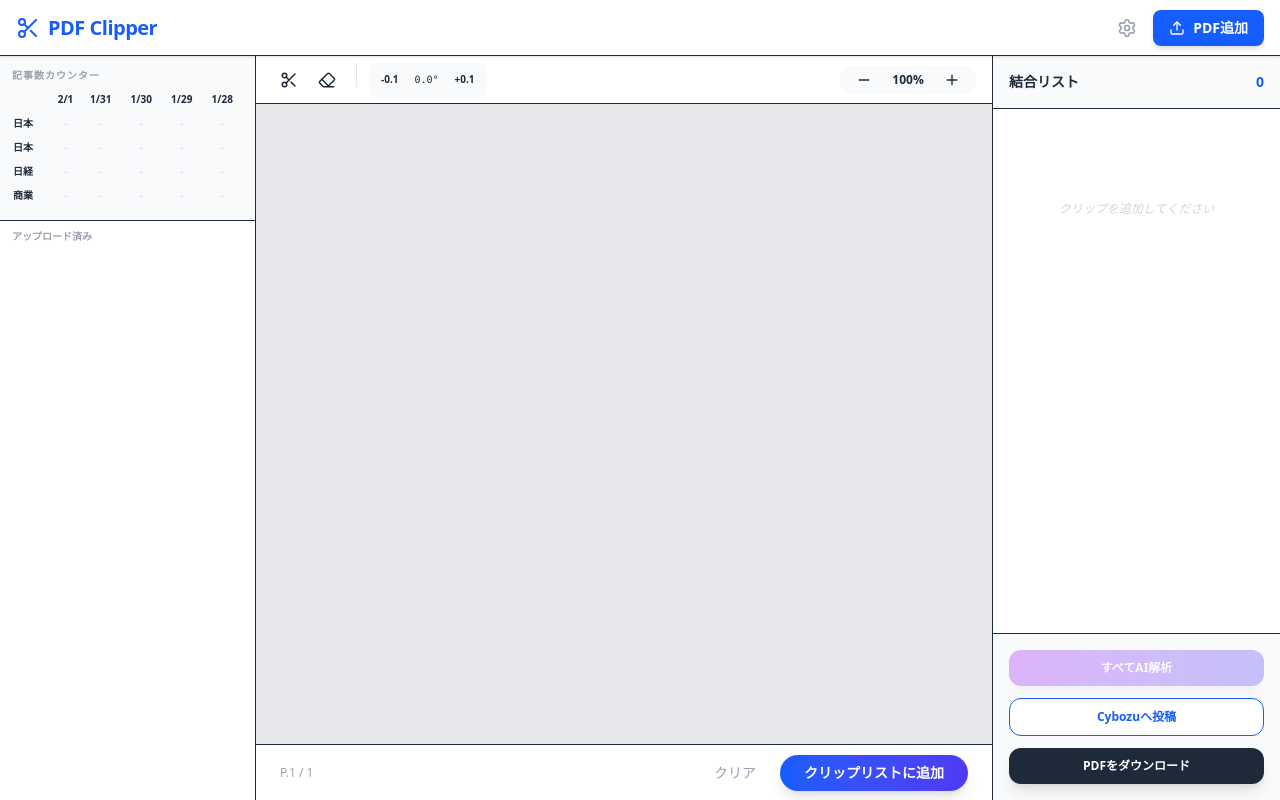
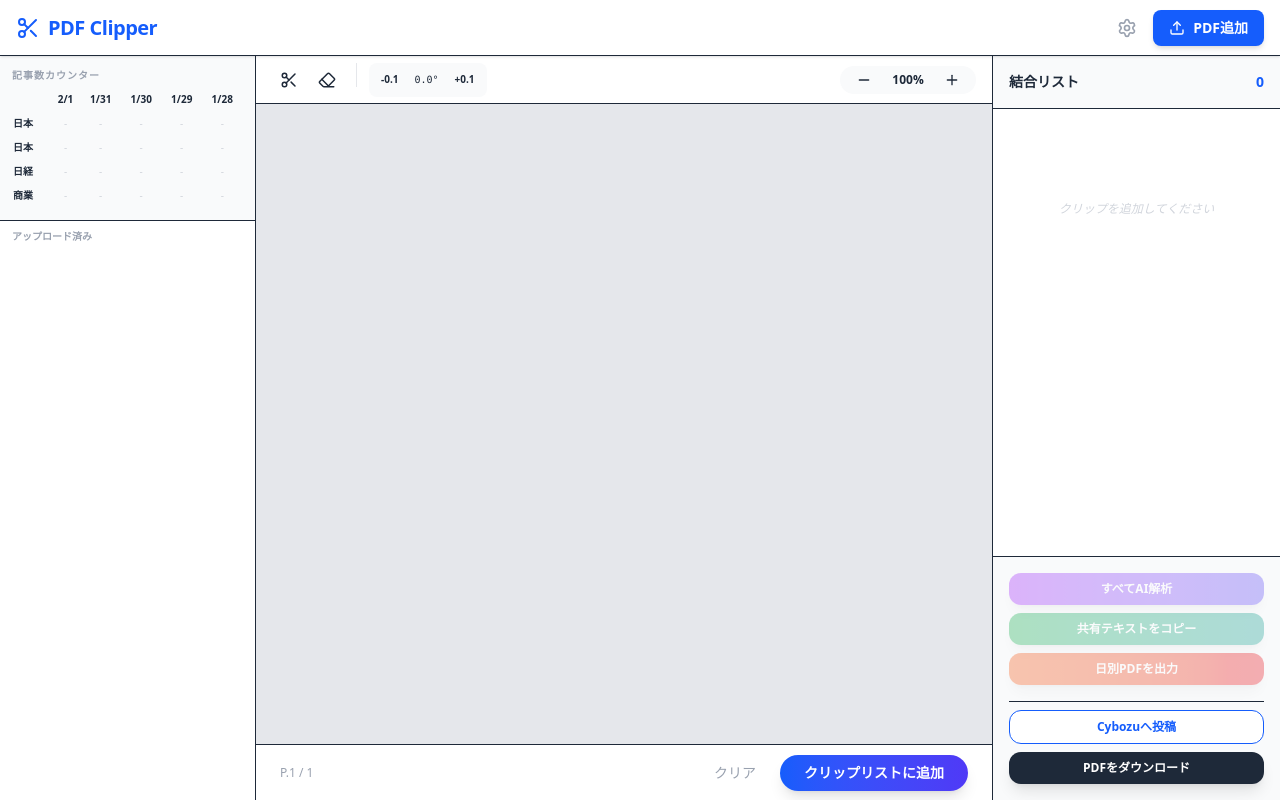
Before and after one commit to nakamurapomeo/pdf-clipper, a React (Vite) app: page / in a window 1280 px wide. Built offline with nearby package versions, Linux system fonts and the light colour scheme.

Commit message:
feat: 日別PDF出力共有テキストコピー機能を追加

```diff
--- a/src/PDFClipperApp.jsx
+++ b/src/PDFClipperApp.jsx
@@ -17,6 +17,10 @@ const useScript = (src) => {
 
 const formatDate = (date) => `${date.getFullYear()}.${date.getMonth() + 1}.${date.getDate()}`;
 const formatShortDate = (date) => `${date.getMonth() + 1}/${date.getDate()}`;
+const formatFileNameDate = (date) => {
+    const d = new Date(date);
+    return `${d.getFullYear()}.${d.getMonth() + 1}.${d.getDate()}`;
+};
 const formatDateKey = (date) => {
     const d = new Date(date);
     return `${d.getFullYear()}-${String(d.getMonth() + 1).padStart(2, '0')}-${String(d.getDate()).padStart(2, '0')}`;
@@ -152,7 +156,9 @@ const PDFClipperApp = () => {
         offscreen.width = w; offscreen.height = h;
         ctx.drawImage(canvas, x, y, w, h, 0, 0, w, h);
         const dataUrl = offscreen.toDataURL('image/jpeg');
-        const newClip = { id: Date.now(), dataUrl, title: '', scalePercent: 100, aspectRatio: w / h };
+        // デフォルトで今日の日付と最初の新聞種別を設定
+        const todayKey = formatDateKey(new Date());
+        const newClip = { id: Date.now(), dataUrl, title: '', scalePercent: 100, aspectRatio: w / h, date: todayKey, newspaper: 'agri' };
         setClips([...clips, newClip]);
         setCropRect({ x: 0, y: 0, w: 0, h: 0 });
         setMode('view');
@@ -221,10 +227,124 @@ const PDFClipperApp = () => {
         link.click();
     };
 
+    // 日別PDF出力機能
+    const downloadDailyPDFs = async () => {
+        if (!window.PDFLib || clips.length === 0) {
+            alert('クリップがありません。');
+            return;
+        }
+        // 日付でグループ化
+        const clipsByDate = {};
+        for (const clip of clips) {
+            const dateKey = clip.date || formatDateKey(new Date());
+            if (!clipsByDate[dateKey]) clipsByDate[dateKey] = [];
+            clipsByDate[dateKey].push(clip);
+        }
+        // 新聞順でソート
+        const newspaperOrder = { agri: 0, nikkei: 1, mj: 2, commercial: 3 };
+        for (const dateKey in clipsByDate) {
+            clipsByDate[dateKey].sort((a, b) => (newspaperOrder[a.newspaper] || 0) - (newspaperOrder[b.newspaper] || 0));
+        }
+        const dateKeys = Object.keys(clipsByDate).sort();
+        if (dateKeys.length === 1) {
+            // 1日分のみの場合は直接ダウンロード
+            const blob = await createPdfBlob(clipsByDate[dateKeys[0]]);
+            if (!blob) return;
+            const link = document.createElement('a');
+            link.href = URL.createObjectURL(blob);
+            link.download = `${fileNamePrefix}${formatFileNameDate(dateKeys[0])}.pdf`;
+            link.click();
+        } else {
+            // 複数日の場合はZIPでダウンロード
+            if (!window.JSZip) {
+                alert('JSZipがロードされていません。');
+                return;
+            }
+            const zip = new window.JSZip();
+            for (const dateKey of dateKeys) {
+                const blob = await createPdfBlob(clipsByDate[dateKey]);
+                if (blob) {
+                    zip.file(`${fileNamePrefix}${formatFileNameDate(dateKey)}.pdf`, blob);
+                }
+            }
+            const zipBlob = await zip.generateAsync({ type: 'blob' });
+            const link = document.createElement('a');
+            link.href = URL.createObjectURL(zipBlob);
+            link.download = `共有事項_${formatDate(new Date())}.zip`;
+            link.click();
+        }
+    };
+
+    // テキスト生成機能
+    const generateShareText = () => {
+        if (clips.length === 0) {
+            alert('クリップがありません。');
+            return '';
+        }
+        // 日付でグループ化
+        const clipsByDate = {};
+        for (const clip of clips) {
+            const dateKey = clip.date || formatDateKey(new Date());
+            if (!clipsByDate[dateKey]) clipsByDate[dateKey] = [];
+            clipsByDate[dateKey].push(clip);
+        }
+        const dateKeys = Object.keys(clipsByDate).sort();
+        const todayKey = formatDateKey(new Date());
+        const isTodayOnly = dateKeys.length === 1 && dateKeys[0] === todayKey;
+        const isSingleDay = dateKeys.length === 1;
+
+        // 日付範囲の計算
+        let dateRangeText = '';
+        if (!isTodayOnly && isSingleDay) {
+            const d = new Date(dateKeys[0]);
+            dateRangeText = `${d.getMonth() + 1}/${d.getDate()}`;
+        } else if (!isSingleDay) {
+            const firstDate = new Date(dateKeys[0]);
+            const lastDate = new Date(dateKeys[dateKeys.length - 1]);
+            dateRangeText = `${firstDate.getMonth() + 1}/${firstDate.getDate()}-${lastDate.getDate()}分`;
+        }
+
+        // 全クリップを新聞別にグループ化
+        const clipsByNewspaper = {};
+        for (const clip of clips) {
+            const np = clip.newspaper || 'agri';
+            if (!clipsByNewspaper[np]) clipsByNewspaper[np] = [];
+            clipsByNewspaper[np].push(clip);
+        }
+
+        let result = '';
+        if (dateRangeText) {
+            result += dateRangeText + '\n\n';
+        }
+
+        for (const np of NEWSPAPERS) {
+            const npClips = clipsByNewspaper[np.key];
+            if (npClips && npClips.length > 0) {
+                result += `■${np.label}\n`;
+                for (const clip of npClips) {
+                    const d = new Date(clip.date || todayKey);
+                    const dateStr = `${d.getMonth() + 1}/${d.getDate()}`;
+                    result += `・${clip.title || '（タイトル未設定）'}（${dateStr}）\n`;
+                }
+                result += '\n';
+            }
+        }
+        return result.trim();
+    };
+
+    const copyShareText = () => {
+        const text = generateShareText();
+        if (text) {
+            copyToClipboardFallback(text);
+            alert('共有テキストをコピーしました。');
+        }
+    };
+
     const copyAndOpenCybozu = () => {
-        const text = clips.map(c => `・${c.title}`).join('\n');
+        const text = generateShareText();
+        if (!text) return;
         copyToClipboardFallback(text);
-        alert("タイトルをコピーしました。Cybozuを開きます。");
+        alert('テキストをコピーしました。Cybozuを開きます。');
         window.open('https://op7oo.cybozu.com/o/ag.cgi?page=MyFolderMessageView&mid=455345&mdbid=10', '_blank');
     };
 
@@ -315,6 +435,18 @@ const PDFClipperApp = () => {
                                     <input value={c.title} onChange={(e) => setClips(clips.map(x => x.id === c.id ? { ...x, title: e.target.value } : x))} className="flex-1 text-xs border rounded-lg px-2 py-1.5 focus:ring-2 focus:ring-blue-100 outline-none" placeholder="記事タイトル..." />
                                     <button onClick={() => analyzeTitleWithAI(c.id)} className="p-2 bg-purple-50 text-purple-600 rounded-lg hover:bg-purple-100 transition-colors shadow-sm">{c.isAnalyzing ? <Loader2 size={14} className="animate-spin" /> : <Sparkles size={14} />}</button>
                                 </div>
+                                <div className="flex gap-2">
+                                    <select value={c.date || formatDateKey(new Date())} onChange={(e) => setClips(clips.map(x => x.id === c.id ? { ...x, date: e.target.value } : x))} className="flex-1 text-[10px] border rounded-lg px-2 py-1 outline-none bg-white">
+                                        {[0, 1, 2, 3, 4].map(i => {
+                                            const d = new Date(Date.now() - i * 86400000);
+                                            const key = formatDateKey(d);
+                                            return <option key={key} value={key}>{formatShortDate(d)}</option>;
+                                        })}
+                                    </select>
+                                    <select value={c.newspaper || 'agri'} onChange={(e) => setClips(clips.map(x => x.id === c.id ? { ...x, newspaper: e.target.value } : x))} className="flex-1 text-[10px] border rounded-lg px-2 py-1 outline-none bg-white">
+                                        {NEWSPAPERS.map(np => <option key={np.key} value={np.key}>{np.label}</option>)}
+                                    </select>
+                                </div>
                                 <div className="flex items-center gap-2 text-[10px] text-gray-400">
                                     <span>サイズ: {c.scalePercent}%</span>
                                     <input type="range" min="10" max="100" value={c.scalePercent} onChange={(e) => setClips(clips.map(x => x.id === c.id ? { ...x, scalePercent: parseInt(e.target.value) } : x))} className="flex-1 h-1 bg-gray-100 appearance-none rounded-full cursor-pointer accent-blue-500" />
@@ -323,10 +455,13 @@ const PDFClipperApp = () => {
                         ))}
                         {clips.length === 0 && <div className="text-center py-20 text-gray-300 text-xs italic">クリップを追加してください</div>}
                     </div>
-                    <div className="p-4 bg-gray-50 border-t space-y-3">
-                        <button onClick={analyzeAllTitles} disabled={clips.length === 0} className="w-full py-2.5 bg-gradient-to-r from-purple-600 to-indigo-600 text-white rounded-xl text-xs font-bold shadow-lg hover:opacity-90 disabled:opacity-30 transition-all active:scale-95">すべてAI解析</button>
-                        <button onClick={copyAndOpenCybozu} className="w-full py-2.5 bg-white border border-blue-600 text-blue-600 rounded-xl text-xs font-bold hover:bg-blue-50 transition-all active:scale-95">Cybozuへ投稿</button>
-                        <button onClick={downloadPDF} className="w-full py-2.5 bg-gray-800 text-white rounded-xl text-xs font-bold shadow-lg hover:bg-black transition-all active:scale-95">PDFをダウンロード</button>
+                    <div className="p-4 bg-gray-50 border-t space-y-2">
+                        <button onClick={analyzeAllTitles} disabled={clips.length === 0} className="w-full py-2 bg-gradient-to-r from-purple-600 to-indigo-600 text-white rounded-xl text-xs font-bold shadow-lg hover:opacity-90 disabled:opacity-30 transition-all active:scale-95">すべてAI解析</button>
+                        <button onClick={copyShareText} disabled={clips.length === 0} className="w-full py-2 bg-gradient-to-r from-green-600 to-teal-600 text-white rounded-xl text-xs font-bold shadow-lg hover:opacity-90 disabled:opacity-30 transition-all active:scale-95">共有テキストをコピー</button>
+                        <button onClick={downloadDailyPDFs} disabled={clips.length === 0} className="w-full py-2 bg-gradient-to-r from-orange-600 to-red-600 text-white rounded-xl text-xs font-bold shadow-lg hover:opacity-90 disabled:opacity-30 transition-all active:scale-95">日別PDFを出力</button>
+                        <div className="border-t my-2"></div>
+                        <button onClick={copyAndOpenCybozu} className="w-full py-2 bg-white border border-blue-600 text-blue-600 rounded-xl text-xs font-bold hover:bg-blue-50 transition-all active:scale-95">Cybozuへ投稿</button>
+                        <button onClick={downloadPDF} className="w-full py-2 bg-gray-800 text-white rounded-xl text-xs font-bold shadow-lg hover:bg-black transition-all active:scale-95">PDFをダウンロード</button>
                     </div>
                 </div>
             </div>
```
